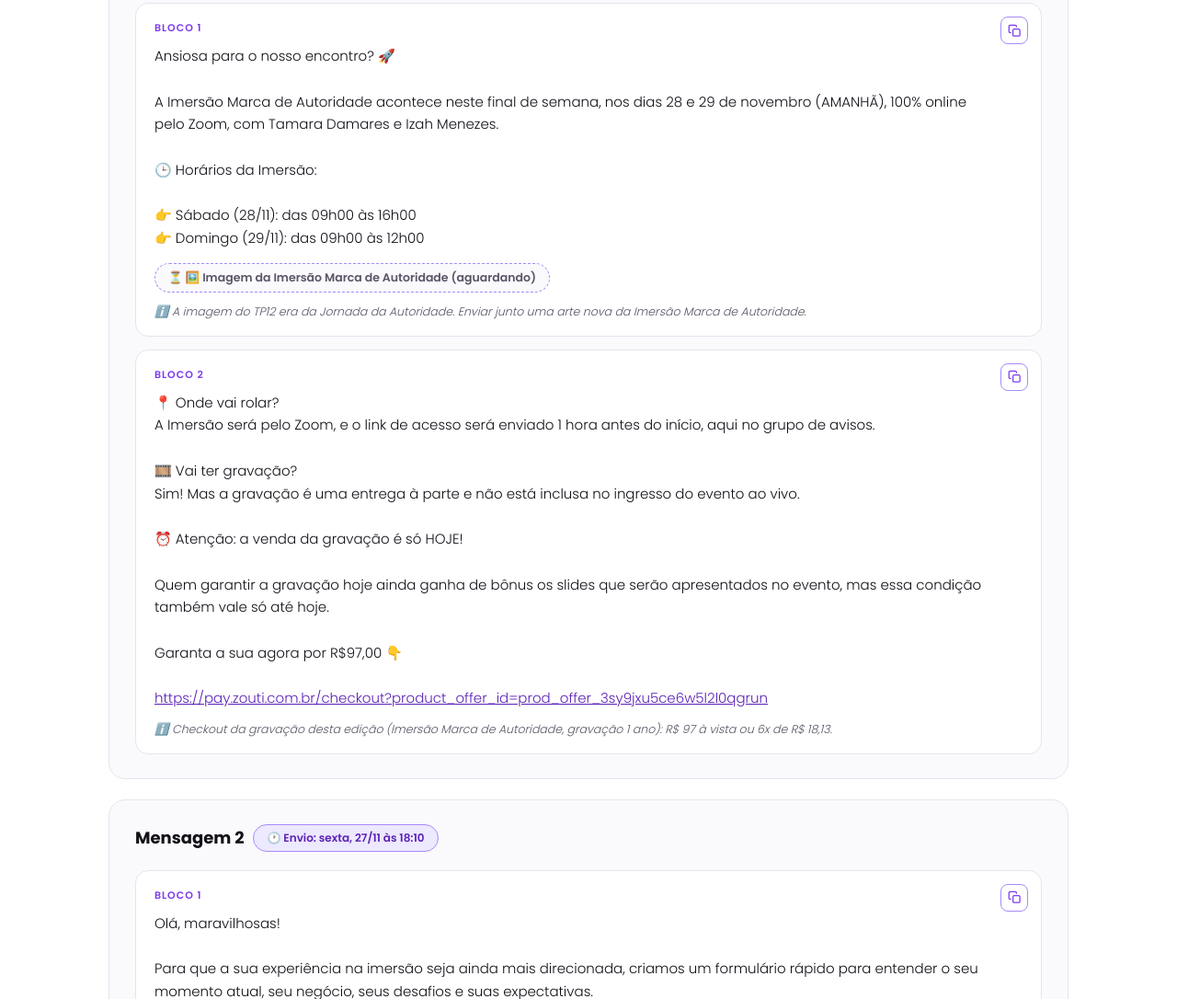
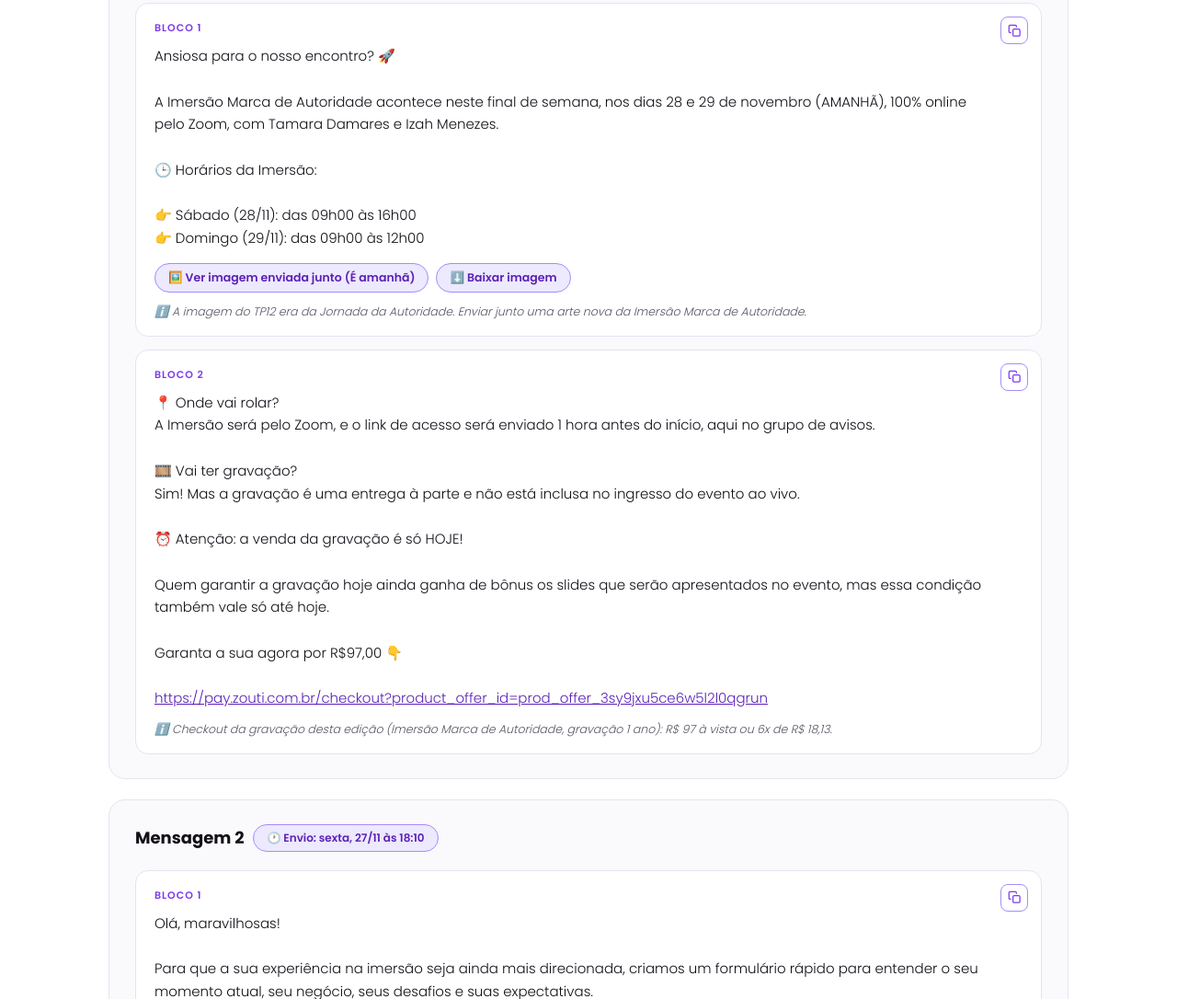
Before and after one commit to britomidiascompany-stack/tamara-damares, a plain HTML site: page mensagens-lancamentos-tp13.html in a window 1280 px wide. Shown: the part 705-1791 px from the top of the page at 92% size. Drawn offline with Linux system fonts and the light colour scheme.

Commit message:
TP13: imagem do onboard com download

```diff
--- a/mensagens-lancamentos-tp13.html
+++ b/mensagens-lancamentos-tp13.html
@@ -275,7 +275,7 @@ const LANCAMENTOS = {
             blocos: [
               {
                 texto: `Ansiosa para o nosso encontro? 🚀\n\nA Imersão Marca de Autoridade acontece neste final de semana, nos dias 28 e 29 de novembro (AMANHÃ), 100% online pelo Zoom, com Tamara Damares e Izah Menezes.\n\n🕒 Horários da Imersão:\n\n👉 Sábado (28/11): das 09h00 às 16h00\n👉 Domingo (29/11): das 09h00 às 12h00`,
-                anexos: [{ label: '🖼️ Imagem da Imersão Marca de Autoridade (aguardando)', pendente: true }],
+                anexos: [{ label: '🖼️ Ver imagem enviada junto (É amanhã)', url: 'img/tp13-onboard-e-amanha.jpg', download: 'img/tp13-onboard-e-amanha.jpg' }],
                 instrucao: 'A imagem do TP12 era da Jornada da Autoridade. Enviar junto uma arte nova da Imersão Marca de Autoridade.'
               },
               {
```
